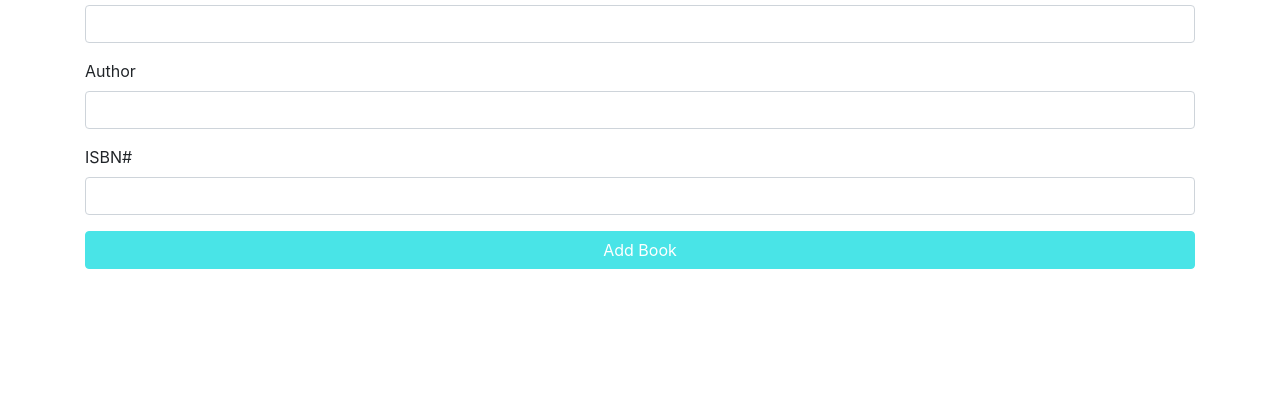
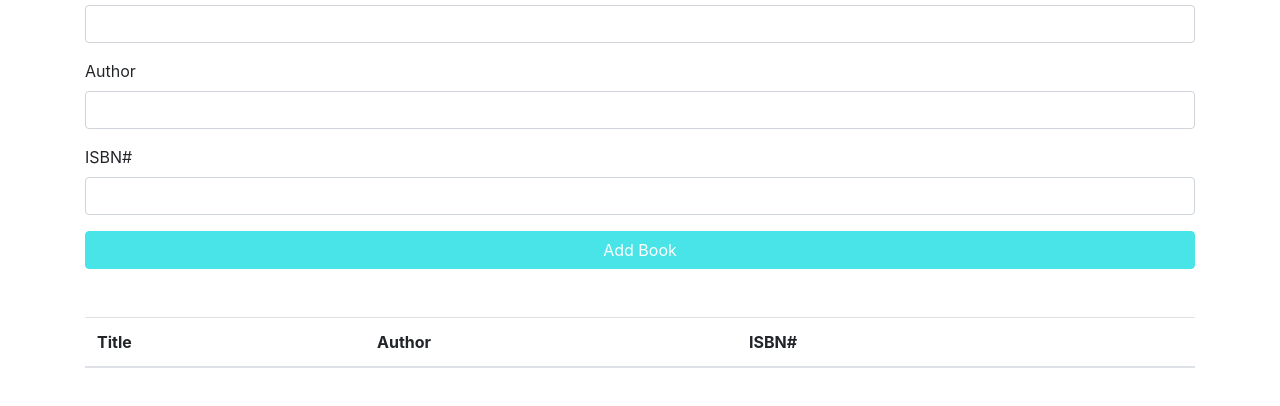
Before and after one commit to LukeMakes/MyBookList, a plain HTML site: page index.html in a window 1280 px wide. Shown: the part 126-532 px from the top of the page. Drawn offline with Linux system fonts and the light colour scheme.

Commit message:
Completed all HTML info

```diff
--- a/index.html
+++ b/index.html
@@ -29,7 +29,17 @@
             </div>
             <input type="submit" value="Add Book" class="btn btn-primary btn-block">
         </form>
-
+        <table class="table table-striped mt-5">
+            <thead>
+                <tr>
+                    <th>Title</th>
+                    <th>Author</th>
+                    <th>ISBN#</th>
+                    <th></th>
+                </tr>
+            </thead>
+            <tbody id="book-list"></tbody>
+        </table>
     </div>
 <script src="js/script.js"></script>
 </body>
```
